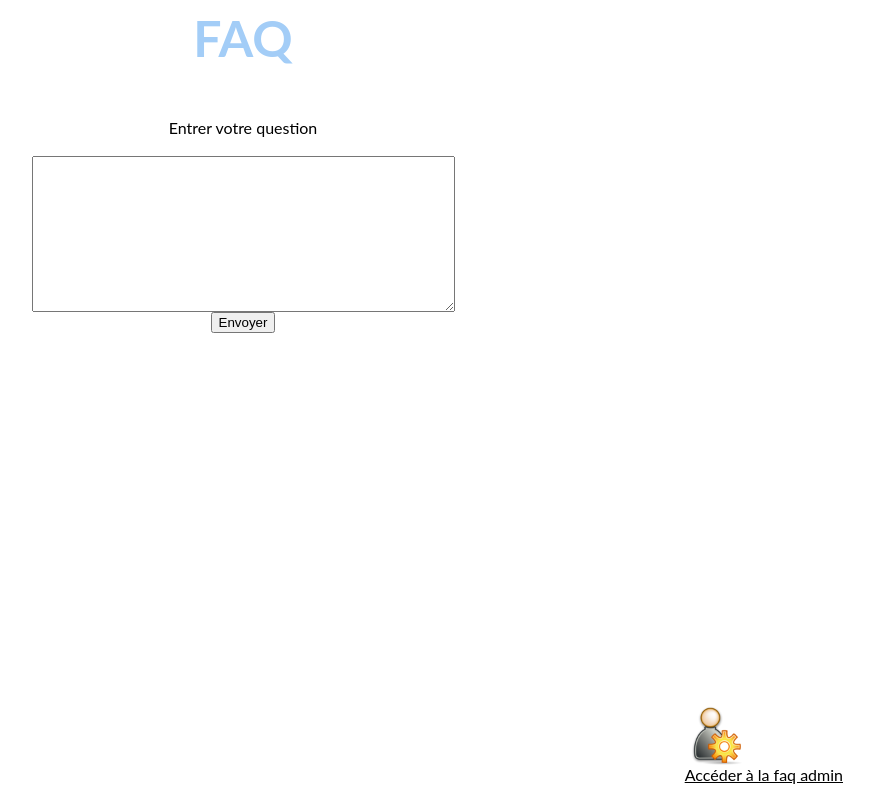
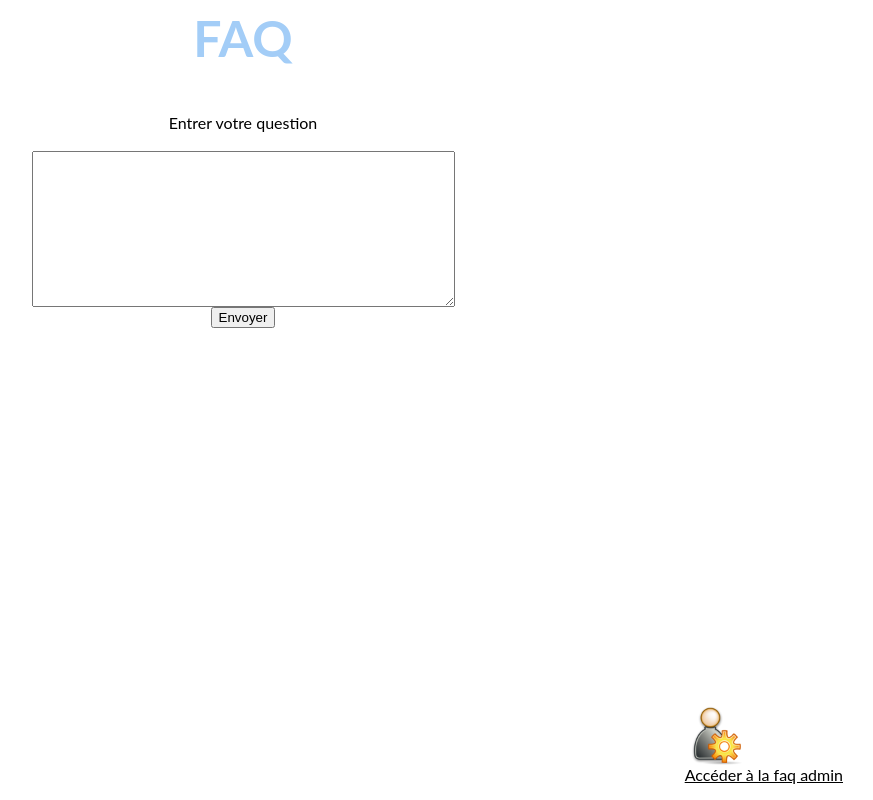
Before and after one commit to sfeedj/WatcHouse, a PHP site: template View/faq.php in a window 1280 px wide. Shown: the whole page, without its empty margins (397-1270 px from the left). Run offline with PHP 8.4, Linux system fonts and the light colour scheme; the template is opened without the code that fills it, so the values that code supplies are empty; a user stored in the database is signed in; some libraries are stand-ins or nearby versions.

Commit message:
including external font

```diff
--- a/Public/Style/faq.css
+++ b/Public/Style/faq.css
@@ -61,7 +61,7 @@ h1 {
   color : rgb(163, 205, 247);
   text-align: center;
   font-size: 50px;
-  margin-bottom: -5x;
+  margin-bottom: -5px;
 }
 
 form {
--- a/Public/Style/header.css
+++ b/Public/Style/header.css
@@ -1,3 +1,8 @@
+@font-face {
+        font-family: "Lato";
+        src: url(Lato.woff);
+}
+
 .bloc-header {
 	background-color:#0a7ae9;
 	z-index:2;
--- a/View/header.php
+++ b/View/header.php
@@ -5,6 +5,7 @@
   <title>WatcHouse</title>
   <link rel="stylesheet" href="../Public/Style/header.css">
   <link rel="icon" href="../Public/images/favicon.png" />
+  <link href='http://fonts.googleapis.com/css?family=Lato&subset=latin,latin-ext' rel='stylesheet' type='text/css'>
 </head>
 
 <header class="bloc-header">
--- a/View/headerAdmin.php
+++ b/View/headerAdmin.php
@@ -5,6 +5,8 @@
   <title>WatcHouse</title>
   <link rel="stylesheet" href="../Public/Style/headerAdmin.css">
   <link rel="icon" href="../Public/images/favicon.png" />
+  <link href='http://fonts.googleapis.com/css?family=Lato&subset=latin,latin-ext' rel='stylesheet' type='text/css'>
+
 </head>
 
 <header class="bloc-header">
```
